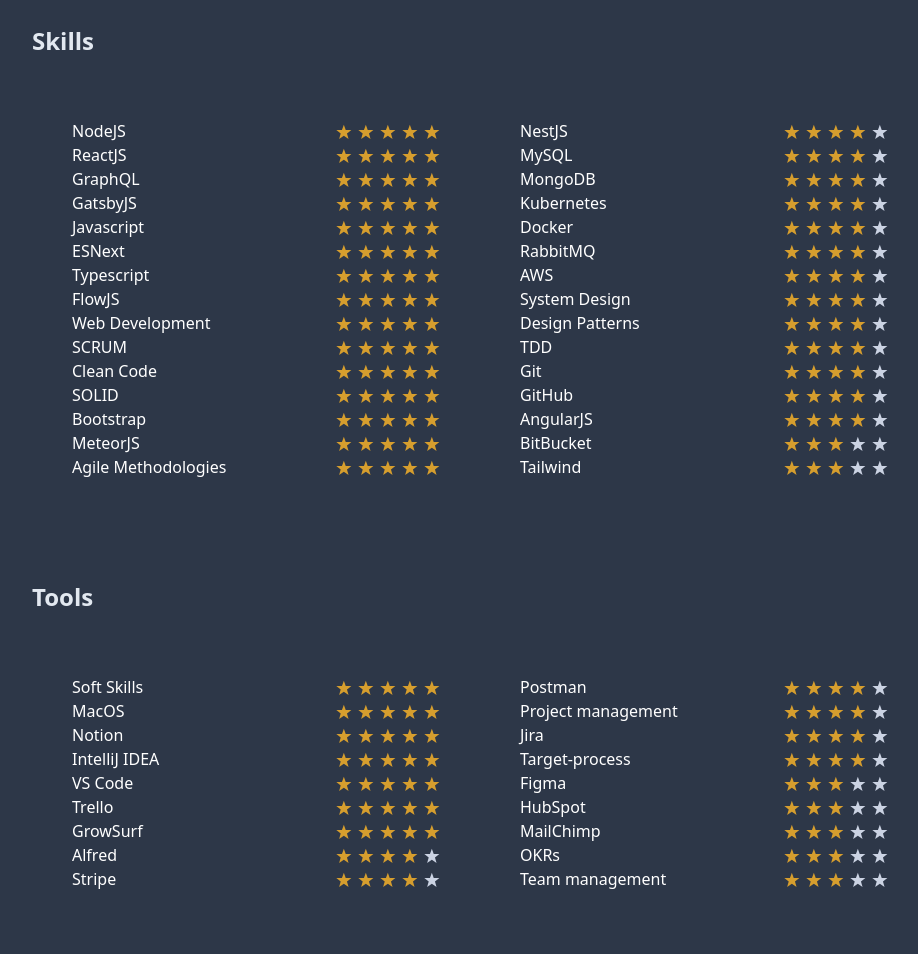
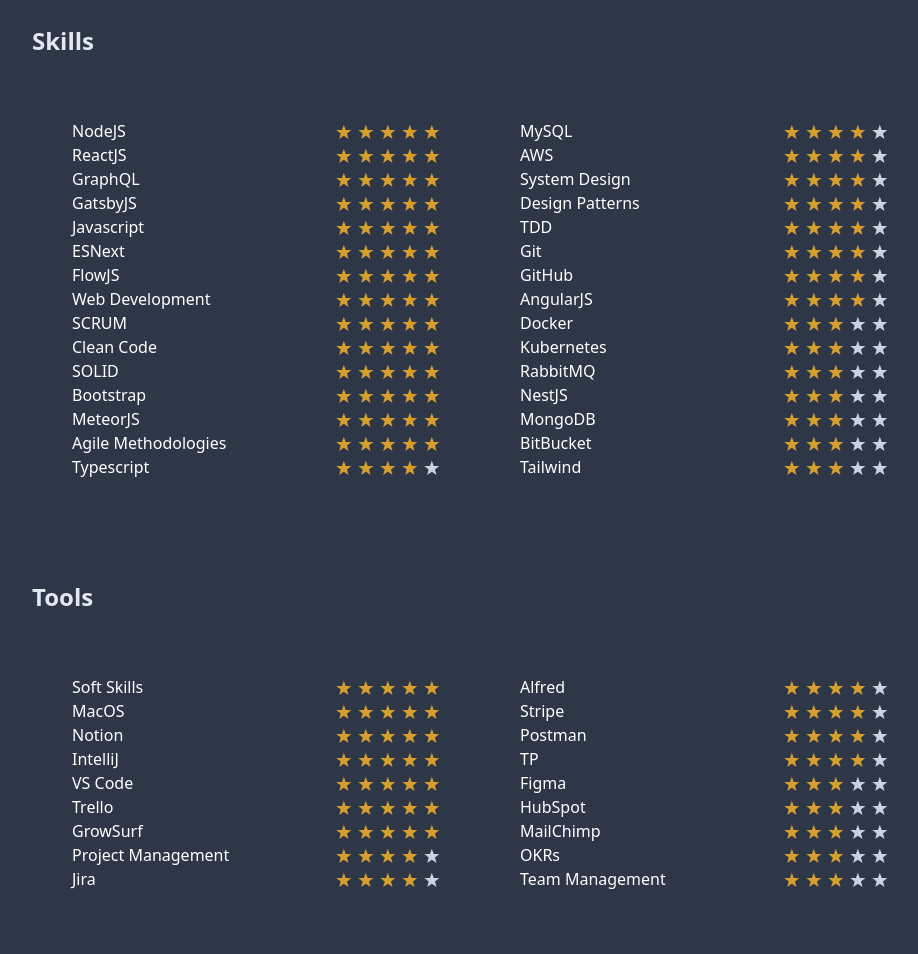
Before and after one commit to dabush-eliel/my-new-website, a Gatsby site: page / in a window 1280 px wide. Shown: the part 2761-3715 px from the top of the page, without its empty margins (160-1078 px from the left). Built offline with nearby package versions, Linux system fonts and the light colour scheme; Gatsby itself is replaced by a stand-in of ours.

Commit message:
add storybook & update skills

```diff
--- /dev/null
+++ b/src/stories/0-Welcome.stories.js
@@ -0,0 +1,14 @@
+import React from "react";
+import { linkTo } from "@storybook/addon-links";
+import { Welcome } from "@storybook/react/demo";
+
+export default {
+    title: "Welcome",
+    component: Welcome
+};
+
+export const ToStorybook = () => <Welcome showApp={linkTo("Button")} />;
+
+ToStorybook.story = {
+    name: "to Storybook"
+};
--- /dev/null
+++ b/src/stories/1-Button.stories.js
@@ -0,0 +1,18 @@
+import React from "react";
+import { action } from "@storybook/addon-actions";
+import { Button } from "@storybook/react/demo";
+
+export default {
+    title: "Button",
+    component: Button
+};
+
+export const Text = () => <Button onClick={action("clicked")}>Hello Button</Button>;
+
+export const Emoji = () => (
+    <Button onClick={action("clicked")}>
+        <span role="img" aria-label="so cool">
+            😀 😎 👍 💯
+        </span>
+    </Button>
+);
--- /dev/null
+++ b/src/stories/10-lists-levels.stories.js
@@ -0,0 +1,33 @@
+import React from "react";
+import ListLevels from "../components/sections/list-levels";
+import {jobs} from "../utils/data/experiences/jobs";
+
+export default {
+    title: "List Levels",
+    component: ListLevels
+};
+
+const items = [
+    {
+        name: "Sing",
+        level: 1
+    },
+    {
+        name: "Draw",
+        level: 2
+    },
+    {
+        name: "Design",
+        level: 3
+    },
+    {
+        name: "Music",
+        level: 4
+    },
+    {
+        name: "Development",
+        level: 5
+    }
+];
+
+export const LevelsList = () => <ListLevels items={items} title="My Levels List" />;
--- /dev/null
+++ b/src/stories/11-list-items.stories.js
@@ -0,0 +1,10 @@
+import React from "react";
+import ListItems from "../components/sections/list-items";
+import { jobs } from "../utils/data/experiences/jobs";
+
+export default {
+    title: "List Items",
+    components: ListItems
+};
+
+export const ItemsList = () => <ListItems items={jobs} title="Work" />;
--- a/src/utils/data/abilities/skills.js
+++ b/src/utils/data/abilities/skills.js
@@ -5,7 +5,6 @@
     { name: `GatsbyJS`, level: 5 },
     { name: `Javascript`, level: 5 },
     { name: `ESNext`, level: 5 },
-    { name: `Typescript`, level: 5 },
     { name: `FlowJS`, level: 5 },
     { name: `Web Development`, level: 5 },
     { name: `SCRUM`, level: 5 },
@@ -14,12 +13,8 @@
     { name: `Bootstrap`, level: 5 },
     { name: `MeteorJS`, level: 5 },
     { name: `Agile Methodologies`, level: 5 },
-    { name: `NestJS`, level: 4 },
+    { name: `Typescript`, level: 4 },
     { name: `MySQL`, level: 4 },
-    { name: `MongoDB`, level: 4 },
-    { name: `Kubernetes`, level: 4 },
-    { name: `Docker`, level: 4 },
-    { name: `RabbitMQ`, level: 4 },
     { name: `AWS`, level: 4 },
     { name: `System Design`, level: 4 },
     { name: `Design Patterns`, level: 4 },
@@ -27,6 +22,11 @@
     { name: `Git`, level: 4 },
     { name: `GitHub`, level: 4 },
     { name: `AngularJS`, level: 4 },
+    { name: `Docker`, level: 3 },
+    { name: `Kubernetes`, level: 3 },
+    { name: `RabbitMQ`, level: 3 },
+    { name: `NestJS`, level: 3 },
+    { name: `MongoDB`, level: 3 },
     { name: `BitBucket`, level: 3 },
     // { name: "Hasura", level: 3 },
     { name: `Tailwind`, level: 3 }
--- a/src/utils/data/abilities/tools.js
+++ b/src/utils/data/abilities/tools.js
@@ -2,19 +2,19 @@
     { name: `Soft Skills`, level: 5 },
     { name: `MacOS`, level: 5 },
     { name: `Notion`, level: 5 },
-    { name: `IntelliJ IDEA`, level: 5 },
+    { name: `IntelliJ`, level: 5 },
     { name: `VS Code`, level: 5 },
     { name: `Trello`, level: 5 },
     { name: `GrowSurf`, level: 5 },
+    { name: `Project Management`, level: 4 },
+    { name: `Jira`, level: 4 },
     { name: `Alfred`, level: 4 },
     { name: `Stripe`, level: 4 },
     { name: `Postman`, level: 4 },
-    { name: `Project management`, level: 4 },
-    { name: `Jira`, level: 4 },
-    { name: `Target-process`, level: 4 },
+    { name: `TP`, level: 4 },
     { name: `Figma`, level: 3 },
     { name: `HubSpot`, level: 3 },
     { name: `MailChimp`, level: 3 },
     { name: `OKRs`, level: 3 },
-    { name: `Team management`, level: 3 }
+    { name: `Team Management`, level: 3 }
 ];
```
Also changed, not shown: package.json (+9 -1 lines), src/stories/3-titles.stories.js (added, +6 -0 lines), .storybook/config.js (added), .storybook/main.js (added), .storybook/webpack.config.js (added), 1 other file.
